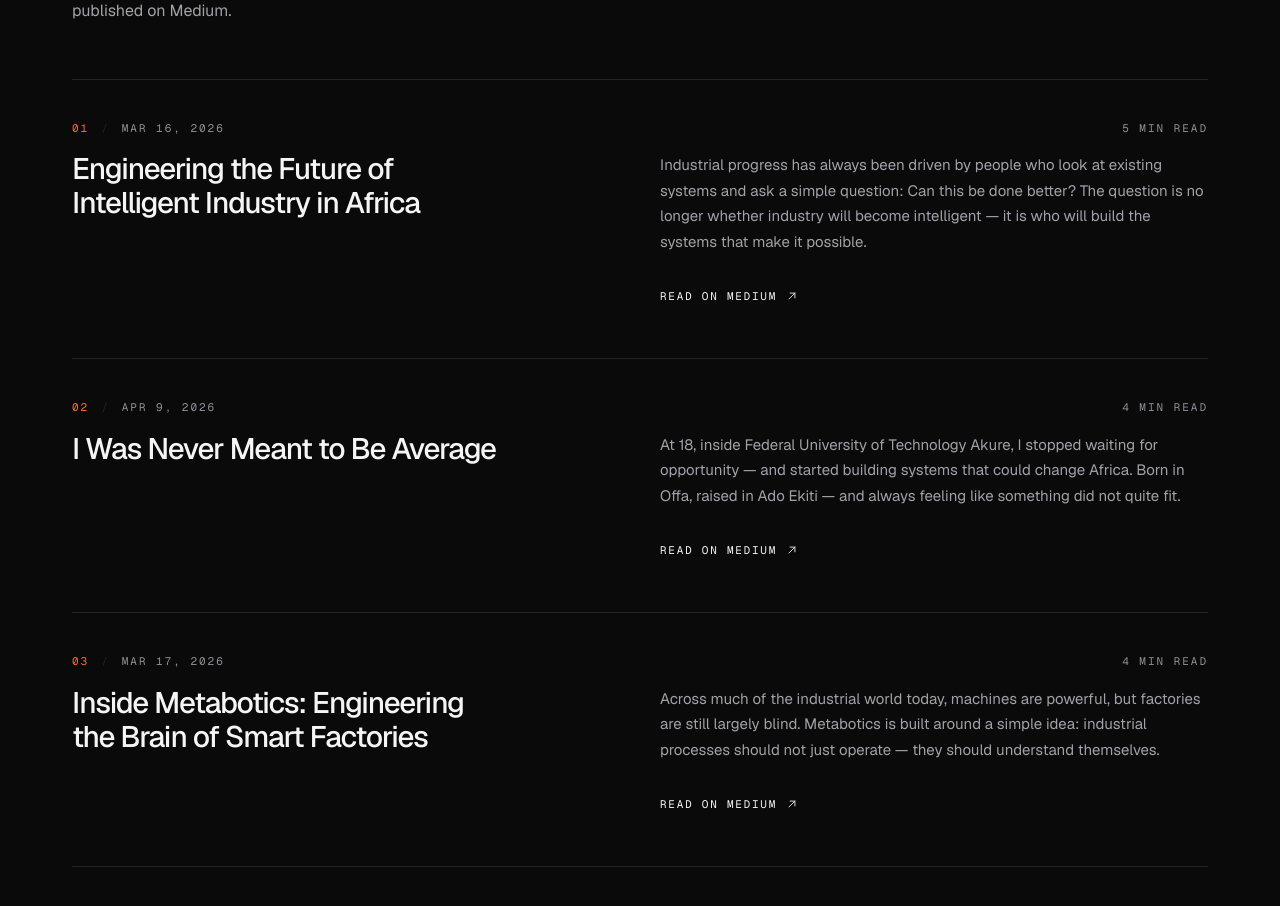
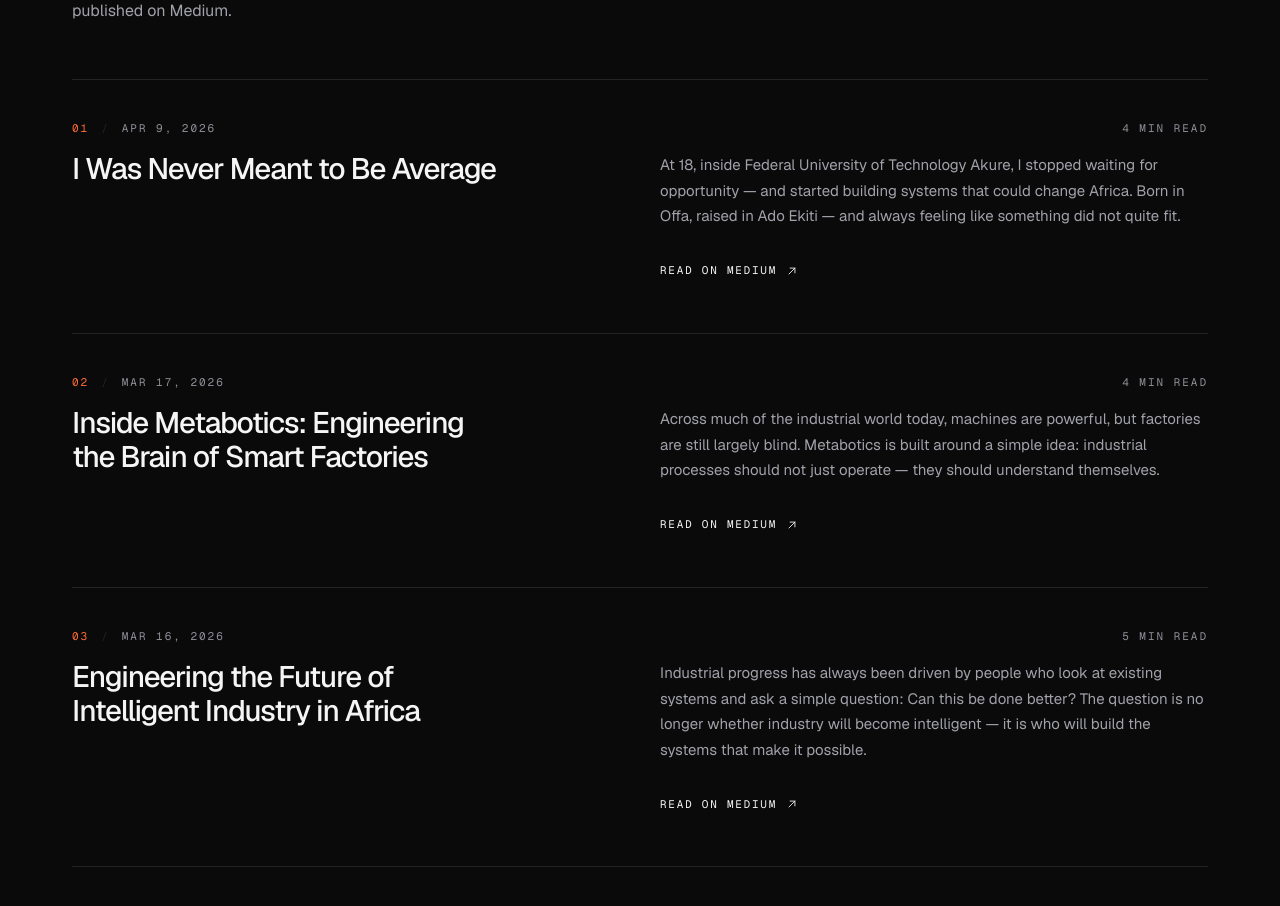
Before and after one commit to buzzdotsui/My-Portfolio, a React (Vite) app: page / in a window 1280 px wide. Shown: the part 6180-7086 px from the top of the page. Built offline with nearby package versions, Linux system fonts and the light colour scheme.

Commit message:
fsgkhsdfgdgshyudgsakjhsdjgsjdbjdhhw

```diff
--- a/data/site.ts
+++ b/data/site.ts
@@ -152,14 +152,6 @@ export const writing = {
   note: 'Essays on intelligent industry, systems thinking, and the path so far — published on Medium.',
   articles: [
     {
-      title: 'Engineering the Future of Intelligent Industry in Africa',
-      excerpt:
-        'Industrial progress has always been driven by people who look at existing systems and ask a simple question: Can this be done better? The question is no longer whether industry will become intelligent — it is who will build the systems that make it possible.',
-      date: 'Mar 16, 2026',
-      readTime: '5 min read',
-      url: 'https://owolabitestimony.medium.com/engineering-the-future-of-intelligent-industry-in-africa-9984c5f2885f',
-    },
-    {
       title: 'I Was Never Meant to Be Average',
       excerpt:
         'At 18, inside Federal University of Technology Akure, I stopped waiting for opportunity — and started building systems that could change Africa. Born in Offa, raised in Ado Ekiti — and always feeling like something did not quite fit.',
@@ -174,6 +166,14 @@ export const writing = {
       date: 'Mar 17, 2026',
       readTime: '4 min read',
       url: 'https://owolabitestimony.medium.com/inside-metabotics-engineering-the-brain-of-smart-factories-2ad030054f79',
+    },
+    {
+      title: 'Engineering the Future of Intelligent Industry in Africa',
+      excerpt:
+        'Industrial progress has always been driven by people who look at existing systems and ask a simple question: Can this be done better? The question is no longer whether industry will become intelligent — it is who will build the systems that make it possible.',
+      date: 'Mar 16, 2026',
+      readTime: '5 min read',
+      url: 'https://owolabitestimony.medium.com/engineering-the-future-of-intelligent-industry-in-africa-9984c5f2885f',
     },
   ],
 } as const;
```
